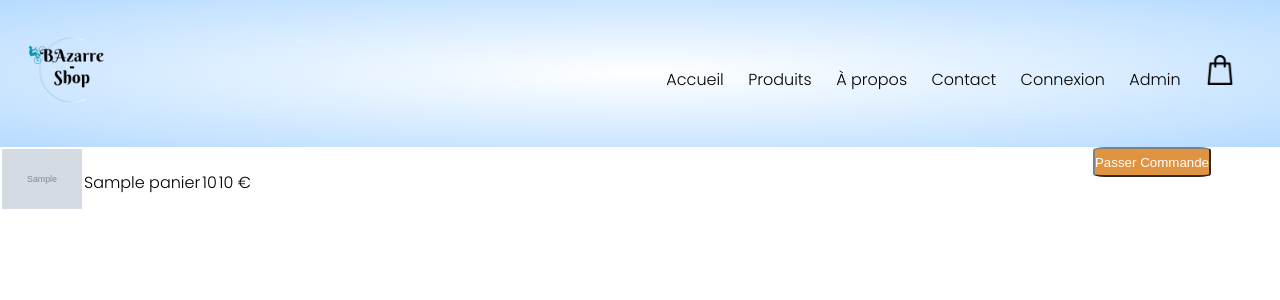
After one commit to RomualdBR/Projet_site_ecom, a PHP site: page /public/panier.php in a window 1280 px wide. The commit adds this page. Shown: the top 300 px of the page. Run offline with PHP 8.4, Linux system fonts and the light colour scheme; tables that the repository leaves empty or names only in its code hold one stand-in row (values such as "Sample post"); grey boxes marked "Sample" are stand-in pictures.

Commit message:
ajout de la table panier, de la page panier, des fonctions qui ajoute les produits au panier

```diff
--- /dev/null
+++ b/public/actions/recupInfoProduit.php
@@ -0,0 +1,11 @@
+<?php
+
+function getInfos(): array
+{
+    $productId = $_GET['id'];
+    global $pdo;
+    $pdoStatement = $pdo->prepare("SELECT * FROM products WHERE id ='$productId';");
+    $pdoStatement->execute();
+    $infos = $pdoStatement->fetchAll();
+    return $infos;
+};
--- a/public/index.php
+++ b/public/index.php
@@ -26,8 +26,9 @@ include_once __DIR__ . '/../src/init.php';
                         <li><a href="">Contact</li></a>
                         <li><a href="login.php">Connexion</li></a>
                         <li><a href="admin.php">Admin</li></a>
+                        <a href="panier.php"><img src="assets/bootstrap-5.3.2-dist/img/shopping-bag.png" width="30px" height="30px"></a>
                     </ul>
-                    <img src="assets/bootstrap-5.3.2-dist/img/shopping-bag.png" width="30px" height="30px">
+
                 </nav>
             </div>
             <div class="row">
--- /dev/null
+++ b/public/panier.php
@@ -0,0 +1,74 @@
+<?php
+include_once __DIR__ . '/../src/init.php';
+require_once __DIR__ . '/actions/recupInfoProduit.php';
+
+function getPanier()
+{
+    global $pdo;
+    $st1 = $pdo->prepare('SELECT * FROM panier;');
+    $st1->execute();
+    $result = $st1->fetchAll();
+    return $result;
+}
+
+?>
+
+<!DOCTYPE html>
+<html lang="en">
+
+<head>
+    <meta charset="utf-8">
+    <title>Bazar-shop | e-commerce</title>
+    <link href="style.css" rel="stylesheet" />
+    <link rel="stylesheet" href="https://cdn.jsdelivr.net/npm/@fortawesome/fontawesome-free@6.4.2/css/fontawesome.min.css">
+</head>
+
+<body>
+    <div class="header">
+        <div class="containerNavigation">
+            <div class="navbar">
+                <div class="logo">
+                    <img src="assets/bootstrap-5.3.2-dist/img/logo.png" width="100px" alt="logo">
+                </div>
+                <nav>
+                    <ul>
+                        <li><a href="home.php">Accueil</li></a>
+                        <li><a href="products.php">Produits</li></a>
+                        <li><a href="">À propos</li></a>
+                        <li><a href="">Contact</li></a>
+                        <li><a href="login.php">Connexion</li></a>
+                        <li><a href="admin.php">Admin</li></a>
+                        <a href="panier.php"><img src="assets/bootstrap-5.3.2-dist/img/shopping-bag.png" width="30px" height="30px"></a>
+                    </ul>
+                </nav>
+            </div>
+        </div>
+    </div>
+
+    <div id="main_panier">
+        <div id="listePanier">
+            <?php
+            foreach (getPanier() as $panierInfo) :
+            ?>
+                <table>
+                    <tr>
+                        <th><img src="<?= $panierInfo['image'] ?>" alt="image de <?= $panierInfo['name'] ?>" class="img_panier"></th>
+                        <td><?= $panierInfo['name'] ?> </td>
+                        <td><?= $panierInfo['quantity'] ?> </td>
+                        <td><?= $panierInfo['price'] ?> €</td>
+                    </tr>
+                </table>
+
+            <?php endforeach; ?>
+
+        </div>
+        <div id="validerPanier">
+            <button class="bouton_commande">
+                Passer Commande
+            </button>
+        </div>
+    </div>
+
+</body>
+
+</html>
--- a/public/style.css
+++ b/public/style.css
@@ -206,3 +206,32 @@ form a {
 #order .value :hover{
     cursor: pointer;
 }
+
+#listePanier{
+    width: 80%;
+
+}
+
+#validerPanier{
+    width: 20%;
+}
+
+#main_panier{
+    display: flex;
+    text-align: center;
+}
+
+.bouton_commande{
+    background-color: rgb(224, 147, 65);
+    border-color: gray;
+    color: white;
+    height: 30px;
+    border-radius: 10%;
+}
+
+
+
+.img_panier{
+    width: 100%;
+    height: 60px;
+}
```
Also changed, not shown: public/actions/ajoutPanier.php (added, +17 -0 lines), public/page_product.php (+5 -15 lines), public/products.php (+6 -4 lines).
